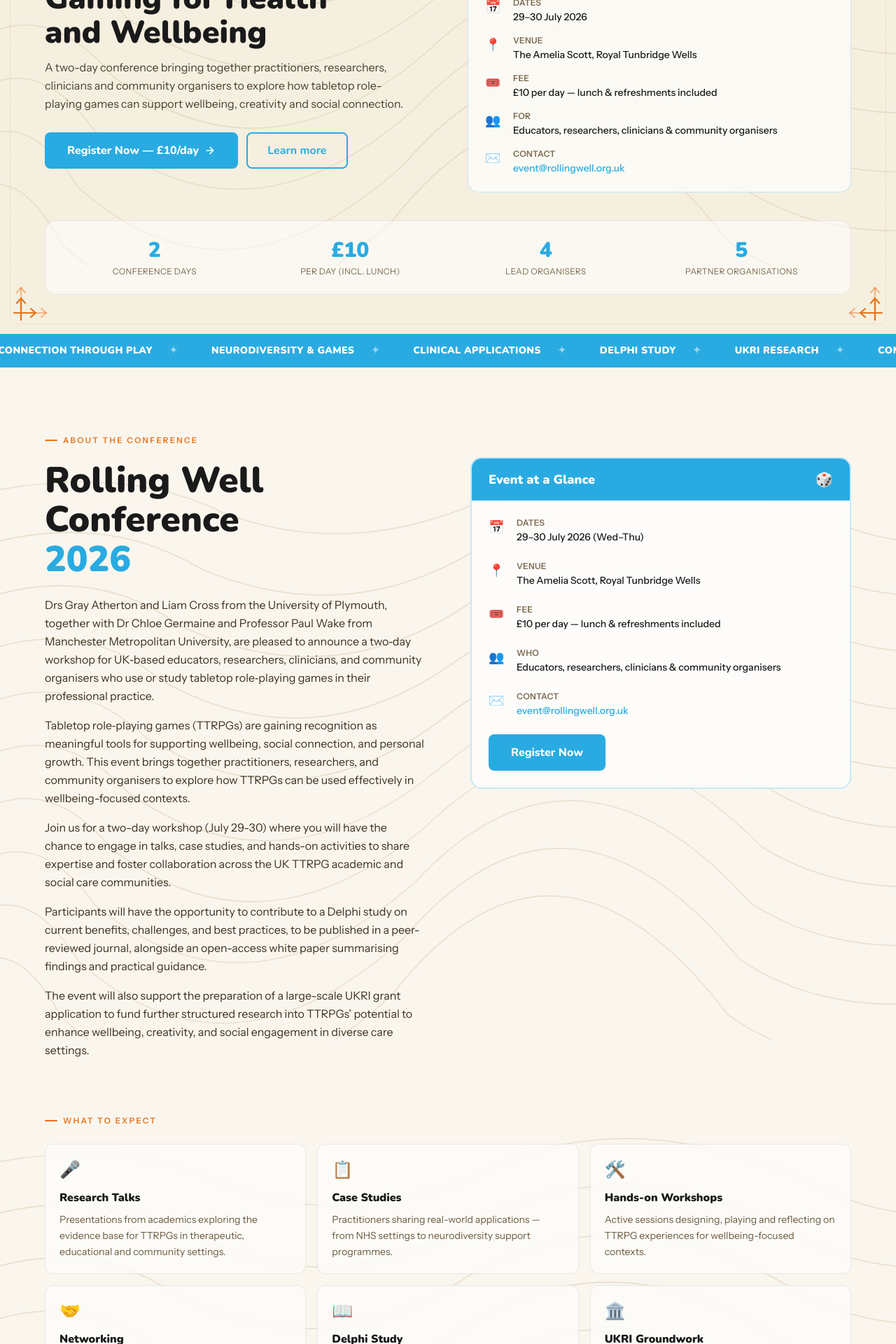
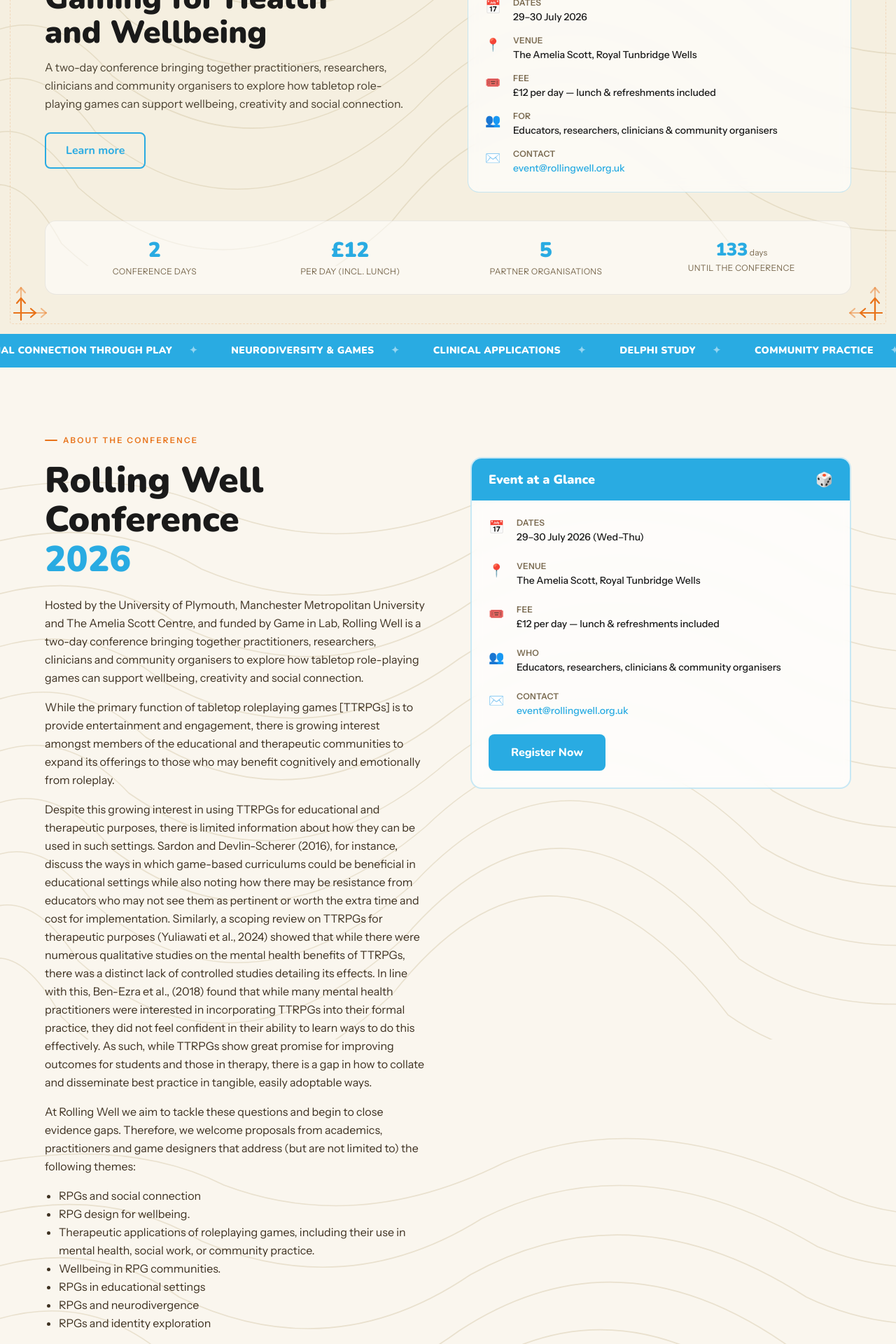
Before and after one commit to Neuroplay-Lab/Rolling-Well, a Next.js app: page / in a window 1280 px wide. Shown: the part 660-2580 px from the top of the page at 70% size. Built offline with nearby package versions, Linux system fonts and the light colour scheme.

Commit message:
Requested changes (#1)
* All requested actions comleted, other than sumbit contribution tab

* Missed price update in registration section

```diff
--- a/app/globals.css
+++ b/app/globals.css
@@ -101,6 +101,8 @@
 .reveal-delay-3 { transition-delay: 0.36s; }
 .reveal-delay-4 { transition-delay: 0.5s; }
 .reveal-delay-5 { transition-delay: 0.64s; }
+.reveal-delay-6 { transition-delay: 0.78s; }
+.reveal-delay-7 { transition-delay: 0.92s; }
 
 /* =====================================================
    CARDS
--- a/components/About.tsx
+++ b/components/About.tsx
@@ -1,6 +1,5 @@
 "use client";
 import { useEffect, useRef } from "react";
-import Image from "next/image";
 import Partners from "./Partners";
 
 export default function About() {
@@ -38,16 +37,28 @@
             </h2>
             <div className="space-y-4">
               {[
-                "Drs Gray Atherton and Liam Cross from the University of Plymouth, together with Dr Chloe Germaine and Professor Paul Wake from Manchester Metropolitan University, are pleased to announce a two‑day workshop for UK‑based educators, researchers, clinicians, and community organisers who use or study tabletop role‑playing games in their professional practice.",
-                "Tabletop role‑playing games (TTRPGs) are gaining recognition as meaningful tools for supporting wellbeing, social connection, and personal growth. This event brings together practitioners, researchers, and community organisers to explore how TTRPGs can be used effectively in wellbeing-focused contexts.",
-                "Join us for a two-day workshop (July 29-30) where you will have the chance to engage in talks, case studies, and hands-on activities to share expertise and foster collaboration across the UK TTRPG academic and social care communities.",
-                "Participants will have the opportunity to contribute to a Delphi study on current benefits, challenges, and best practices, to be published in a peer-reviewed journal, alongside an open-access white paper summarising findings and practical guidance.",
-                "The event will also support the preparation of a large-scale UKRI grant application to fund further structured research into TTRPGs’ potential to enhance wellbeing, creativity, and social engagement in diverse care settings.",
+                "Hosted by the University of Plymouth, Manchester Metropolitan University and The Amelia Scott Centre, and funded by Game in Lab, Rolling Well is a two-day conference bringing together practitioners, researchers, clinicians and community organisers to explore how tabletop role-playing games can support wellbeing, creativity and social connection.",
+                "While the primary function of tabletop roleplaying games [TTRPGs] is to provide entertainment and engagement, there is growing interest amongst members of the educational and therapeutic communities to expand its offerings to those who may benefit cognitively and emotionally from roleplay.",
+                "Despite this growing interest in using TTRPGs for educational and therapeutic purposes, there is limited information about how they can be used in such settings. Sardon and Devlin-Scherer (2016), for instance, discuss the ways in which game-based curriculums could be beneficial in educational settings while also noting how there may be resistance from educators who may not see them as pertinent or worth the extra time and cost for implementation. Similarly, a scoping review on TTRPGs for therapeutic purposes (Yuliawati et al., 2024) showed that while there were numerous qualitative studies on the mental health benefits of TTRPGs, there was a distinct lack of controlled studies detailing its effects. In line with this, Ben-Ezra et al., (2018) found that while many mental health practitioners were interested in incorporating TTRPGs into their formal practice, they did not feel confident in their ability to learn ways to do this effectively.  As such, while TTRPGs show great promise for improving outcomes for students and those in therapy, there is a gap in how to collate and disseminate best practice in tangible, easily adoptable ways.",
+                "At Rolling Well we aim to tackle these questions and begin to close evidence gaps. Therefore, we welcome proposals from academics, practitioners and game designers that address (but are not limited to) the following themes:",
               ].map((p, i) => (
                 <p key={i} className={`reveal reveal-delay-${i + 1} font-body text-base leading-relaxed`} style={{ color: "#3d3020" }}>
                   {p}
                 </p>
               ))}
+              <ul className="list-disc list-outside pl-5">
+                {[
+                  "RPGs and social connection",
+                  "RPG design for wellbeing.",
+                  "Therapeutic applications of roleplaying games, including their use in mental health, social work, or community practice.",
+                  "Wellbeing in RPG communities.",
+                  "RPGs in educational settings",
+                  "RPGs and neurodivergence",
+                  "RPGs and identity exploration",
+                ].map((p, i) => (
+                  <li key={i} className={`reveal reveal-delay-${i + 1} font-body text-base leading-relaxed`} style={{ color: "#3d3020" }}>{p}</li>
+                ))}
+              </ul>
             </div>
           </div>
 
@@ -65,7 +76,7 @@
                 {[
                   { label: "Dates", value: "29–30 July 2026 (Wed–Thu)", icon: "📅" },
                   { label: "Venue", value: "The Amelia Scott, Royal Tunbridge Wells", icon: "📍" },
-                  { label: "Fee", value: "£10 per day — lunch & refreshments included", icon: "🎟️" },
+                  { label: "Fee", value: "£12 per day — lunch & refreshments included", icon: "🎟️" },
                   { label: "Who", value: "Educators, researchers, clinicians & community organisers", icon: "👥" },
                   { label: "Contact", value: "event@rollingwell.org.uk", icon: "✉️" },
                 ].map((item) => (
--- a/components/Hero.tsx
+++ b/components/Hero.tsx
@@ -1,5 +1,6 @@
 "use client";
 import Image from "next/image";
+import StatsBar from "./StatsBar";
 
 interface CornerArrowsProps {
   rotation?: string;
@@ -86,12 +87,14 @@
             </p>
 
             <div className="flex flex-wrap gap-3">
-              <a href="#registration" className="btn-primary">
-                Register Now — £10/day
+              {/* TODO: Uncomment below when registration opens */}
+              {/* <a href="#registration" className="btn-primary">
+                Register Now — £12/day
                 <svg className="w-4 h-4" fill="none" stroke="currentColor" strokeWidth="2.5" viewBox="0 0 24 24">
                   <path d="M5 12h14M12 5l7 7-7 7" strokeLinecap="round" strokeLinejoin="round"/>
                 </svg>
               </a>
+              <a href="#about" className="btn-outline">Learn more</a> */}
               <a href="#about" className="btn-outline">Learn more</a>
             </div>
           </div>
@@ -109,7 +112,7 @@
               {[
                 { icon: "📅", label: "Dates", value: "29–30 July 2026" },
                 { icon: "📍", label: "Venue", value: "The Amelia Scott, Royal Tunbridge Wells" },
-                { icon: "🎟️", label: "Fee", value: "£10 per day — lunch & refreshments included" },
+                { icon: "🎟️", label: "Fee", value: "£12 per day — lunch & refreshments included" },
                 { icon: "👥", label: "For", value: "Educators, researchers, clinicians & community organisers" },
                 { icon: "✉️", label: "Contact", value: "event@rollingwell.org.uk", isEmail: true },
               ].map((item) => (
@@ -130,22 +133,7 @@
         </div>
 
         {/* Stats bar */}
-        <div
-          className="mt-10 grid grid-cols-2 md:grid-cols-4 gap-4 rounded-2xl p-6"
-          style={{ background: "rgba(255,255,255,0.55)", border: "1px solid rgba(0,0,0,0.07)" }}
-        >
-          {[
-            { value: "2", label: "Conference days" },
-            { value: "£10", label: "Per day (incl. lunch)" },
-            { value: "4", label: "Lead organisers" },
-            { value: "5", label: "Partner organisations" },
-          ].map((s) => (
-            <div key={s.label} className="text-center">
-              <div className="font-display font-black text-3xl text-[#29abe2]">{s.value}</div>
-              <div className="font-body text-xs text-[#7a6a50] mt-1 uppercase tracking-wide">{s.label}</div>
-            </div>
-          ))}
-        </div>
+        <StatsBar />
       </div>
     </section>
   );
--- a/components/Organisers.tsx
+++ b/components/Organisers.tsx
@@ -42,9 +42,15 @@
     bio2: "Currently part of the Solace Springboard programme, I’m focused on the wider role that civic institutions can play in prevention, belonging and the future of local government. I’m driven by collaboration, clarity, and helping teams and places thrive.",
     img: "/jeremy.webp",
   },
+  // {
+  //   initials: "AC", name: "Ally Curson", role: "Audience Development and Programme Manager", institution: "The Amelia Scott, Tunbridge Wells",
+  //   bio: "",
+  // },
   {
-    initials: "AC", name: "Ally Curson", role: "Audience Development and Programme Manager", institution: "The Amelia Scott, Tunbridge Wells",
-    bio: "",
+    initials: "AS", name: "The Amelia Scott", role: "", institution: "Enriching Lives, Inspiring Learning",
+    bio: "The Amelia Scott is a unique centre that brings people and culture together. It is a place for meeting, getting help, learning, and socialising, with a museum, art gallery, libraries, study spaces, cafe, and council services all under one roof.",
+    img: "/the-amelia.png",
+    span2: true,
   },
 ];
 
@@ -119,7 +125,7 @@
 
         <p className="reveal font-body text-xs font-bold uppercase tracking-widest mb-5" style={{ color: "#7a6a50" }}>Venue &amp; Programme Team</p>
         <div className="grid md:grid-cols-2 gap-5 mb-14">
-          {venueOrganisers.map((o, i) => <OrgCard key={o.name} org={o} delay={(i % 2) + 1}/>)}
+          {venueOrganisers.map((o, i) => <OrgCard key={o.name} org={o} delay={(i % 2) + 1} span2={o.span2}/>)}
         </div>
       </div>
     </section>
--- a/components/Registration.tsx
+++ b/components/Registration.tsx
@@ -14,11 +14,11 @@
 
   const days = [
     {
-      day: "Day 1", date: "Wednesday 29 July 2026", price: "£10",
+      day: "Day 1", date: "Wednesday 29 July 2026", price: "£12",
       features: ["Day one activities to be confirmed"],
     },
     {
-      day: "Day 2", date: "Thursday 30 July 2026", price: "£10",
+      day: "Day 2", date: "Thursday 30 July 2026", price: "£12",
       features: ["Day two activities to be confirmed"],
     },
   ];
--- /dev/null
+++ b/components/StatsBar.tsx
@@ -0,0 +1,68 @@
+import { useState, useEffect } from "react";
+
+// Event date: 29 July 2026 09:00 BST (UTC+1)
+const EVENT_DATE = new Date("2026-07-29T09:00:00+01:00");
+
+function useCountdown() {
+  const calc = () => {
+    const diff = EVENT_DATE.getTime() - Date.now();
+    if (diff <= 0) return { days: 0, started: true };
+    return {
+      days: Math.ceil(diff / (1000 * 60 * 60 * 24)),
+      started: false,
+    };
+  };
+  const [time, setTime] = useState(calc);
+  useEffect(() => {
+    const id = setInterval(() => setTime(calc()), 1000);
+    return () => clearInterval(id);
+  }, []);
+  return time;
+}
+
+export default function StatsBar() {
+  const { days, started } = useCountdown();
+  const pad = (n: number) => String(n).padStart(2, "0");
+
+  return (
+    <div
+      className="mt-10 rounded-2xl p-6"
+      style={{ background: "rgba(255,255,255,0.55)", border: "1px solid rgba(0,0,0,0.07)" }}
+    >
+      <div className="grid grid-cols-2 md:grid-cols-4 gap-4 items-center">
+
+        {[
+          { value: "2", label: "Conference days" },
+          { value: "£12", label: "Per day (incl. lunch)" },
+          { value: "5", label: "Partner organisations" },
+        ].map((s) => (
+          <div key={s.label} className="text-center">
+            <div className="font-display font-black text-3xl text-[#29abe2]">{s.value}</div>
+            <div className="font-body text-xs text-[#7a6a50] mt-1 uppercase tracking-wide">{s.label}</div>
+          </div>
+        ))}
+
+        <div
+          className="text-center"
+          key={"Event countdown"}
+        >
+          {started ? (
+            <>
+              <div className="font-display font-black text-2xl text-[#29abe2]">It&apos;s on!</div>
+              <div className="font-body text-xs text-[#7a6a50] mt-1 uppercase tracking-wide">Conference started</div>
+            </>
+          ) : (
+            <>
+              <div className="font-display font-black text-[#29abe2] tabular-nums leading-none"
+                   style={{ fontSize: "clamp(1.1rem, 3vw, 1.6rem)" }}>
+                {days}<span className="text-[#7a6a50] font-body font-normal text-xs">{days === 1 ? ' day' : ' days'}</span>
+              </div>
+              <div className="font-body text-xs text-[#7a6a50] mt-1.5 uppercase tracking-wide">Until the conference</div>
+            </>
+          )}
+        </div>
+
+      </div>
+    </div>
+  );
+}
--- a/components/Ticker.tsx
+++ b/components/Ticker.tsx
@@ -5,7 +5,6 @@
     "Neurodiversity & Games",
     "Clinical Applications",
     "Delphi Study",
-    "UKRI Research",
     "Community Practice",
     "Academic Collaboration",
     "Gaming for Health",
```
Also changed, not shown: 1 other file (tests, documents, lock files or other folders).
